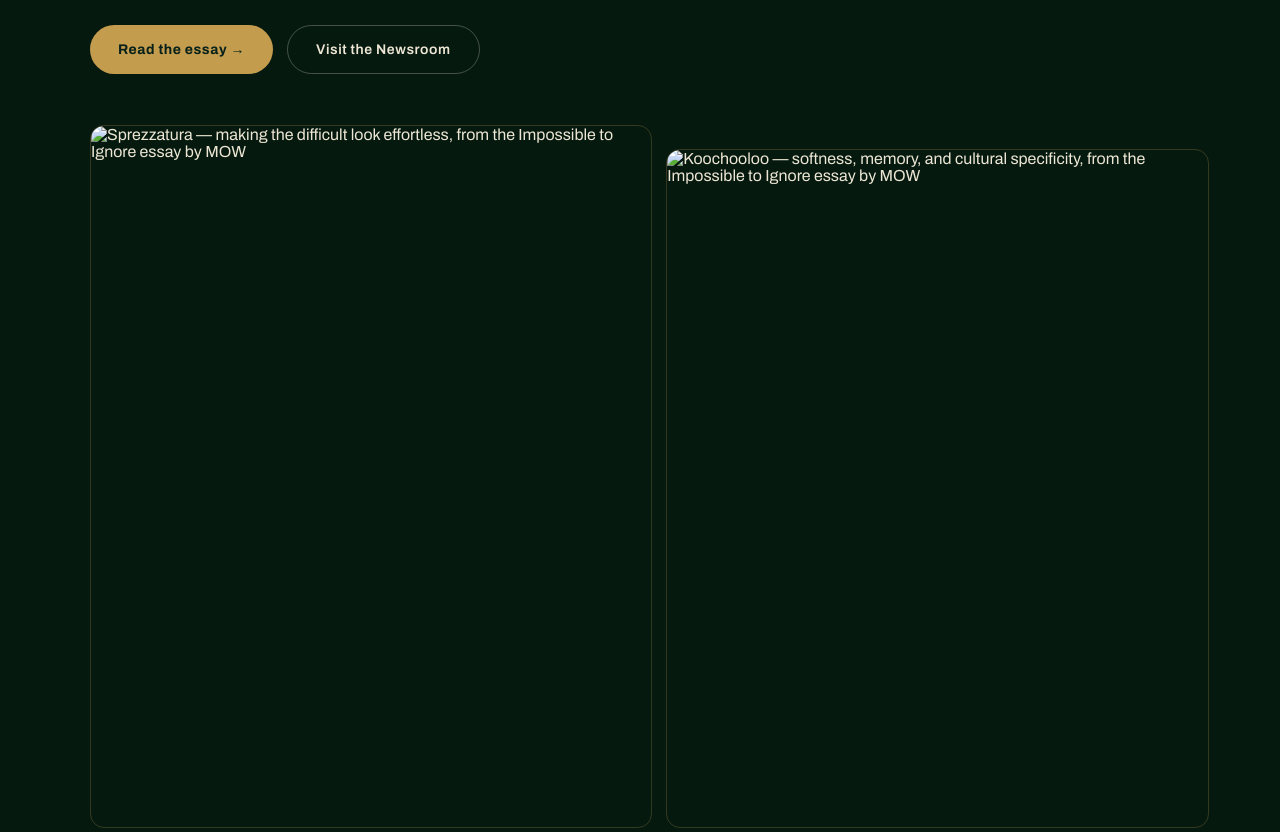
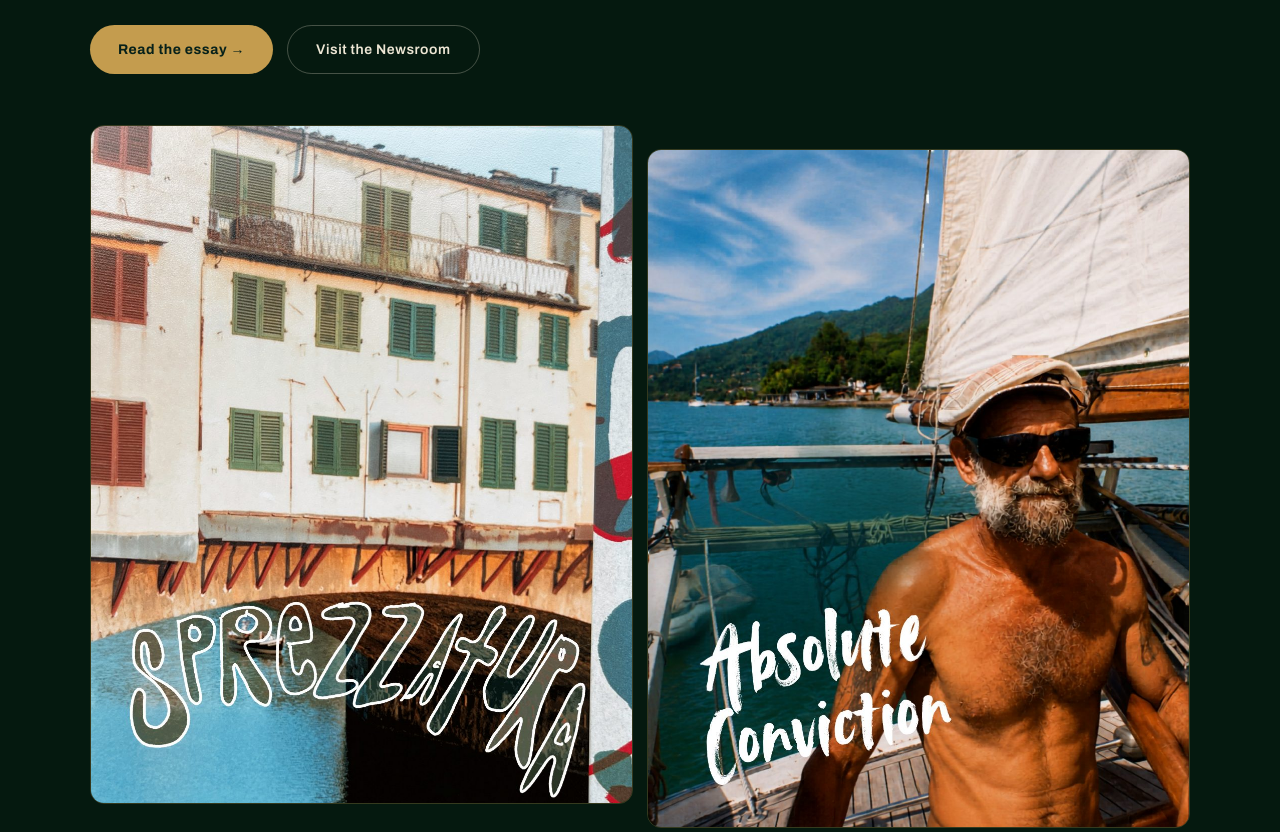
Before and after one commit to manoftheworldmedia/MOW, a plain HTML site: page frameworks/messaging-matrix/index.html in a window 1280 px wide. Shown: the part 4340-5172 px from the top of the page. Drawn offline with nearby package versions, Linux system fonts and the light colour scheme.

Commit message:
Add files via upload

```diff
--- a/frameworks/messaging-matrix/index.html
+++ b/frameworks/messaging-matrix/index.html
@@ -267,8 +267,8 @@
       </div>
     </div>
     <div style="display:grid;grid-template-columns:1fr 1fr;gap:14px;">
-      <img src="/assets/blog/i2i-sprezzatura.jpg" alt="Sprezzatura — making the difficult look effortless, from the Impossible to Ignore essay by MOW" loading="lazy" style="width:100%;aspect-ratio:4/5;object-fit:cover;border-radius:14px;border:1px solid rgba(196,156,78,0.25);">
-      <img src="/assets/blog/i2i-koochooloo.jpg" alt="Koochooloo — softness, memory, and cultural specificity, from the Impossible to Ignore essay by MOW" loading="lazy" style="width:100%;aspect-ratio:4/5;object-fit:cover;border-radius:14px;border:1px solid rgba(196,156,78,0.25);margin-top:24px;">
+      <img src="/assets/i2i/sprezzatura.jpg" alt="Sprezzatura — making the difficult look effortless, from the Impossible to Ignore essay by MOW" loading="lazy" style="width:100%;aspect-ratio:4/5;object-fit:cover;border-radius:14px;border:1px solid rgba(196,156,78,0.25);">
+      <img src="/assets/i2i/conviction.jpg" alt="Absolute conviction — owning only the conversation you want to have, from the Impossible to Ignore essay by MOW" loading="lazy" style="width:100%;aspect-ratio:4/5;object-fit:cover;border-radius:14px;border:1px solid rgba(196,156,78,0.25);margin-top:24px;">
     </div>
   </div>
 </section>
```
